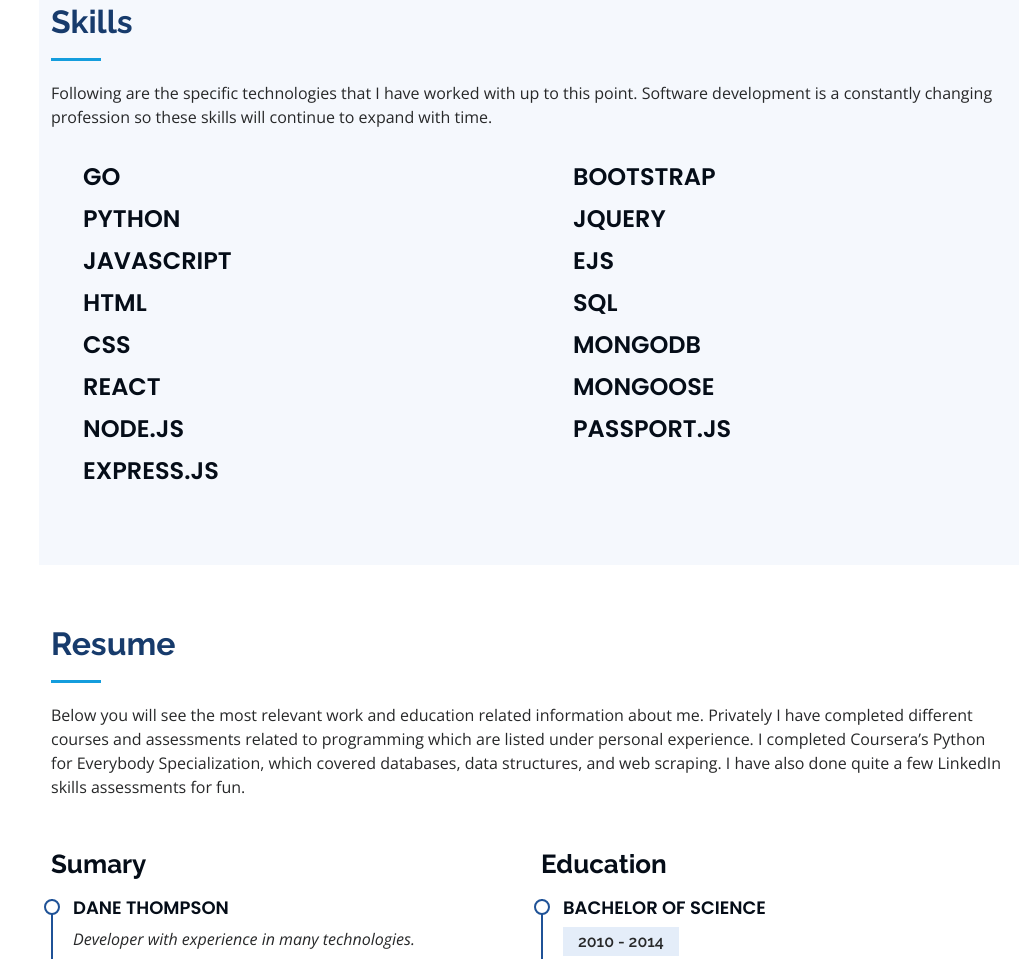
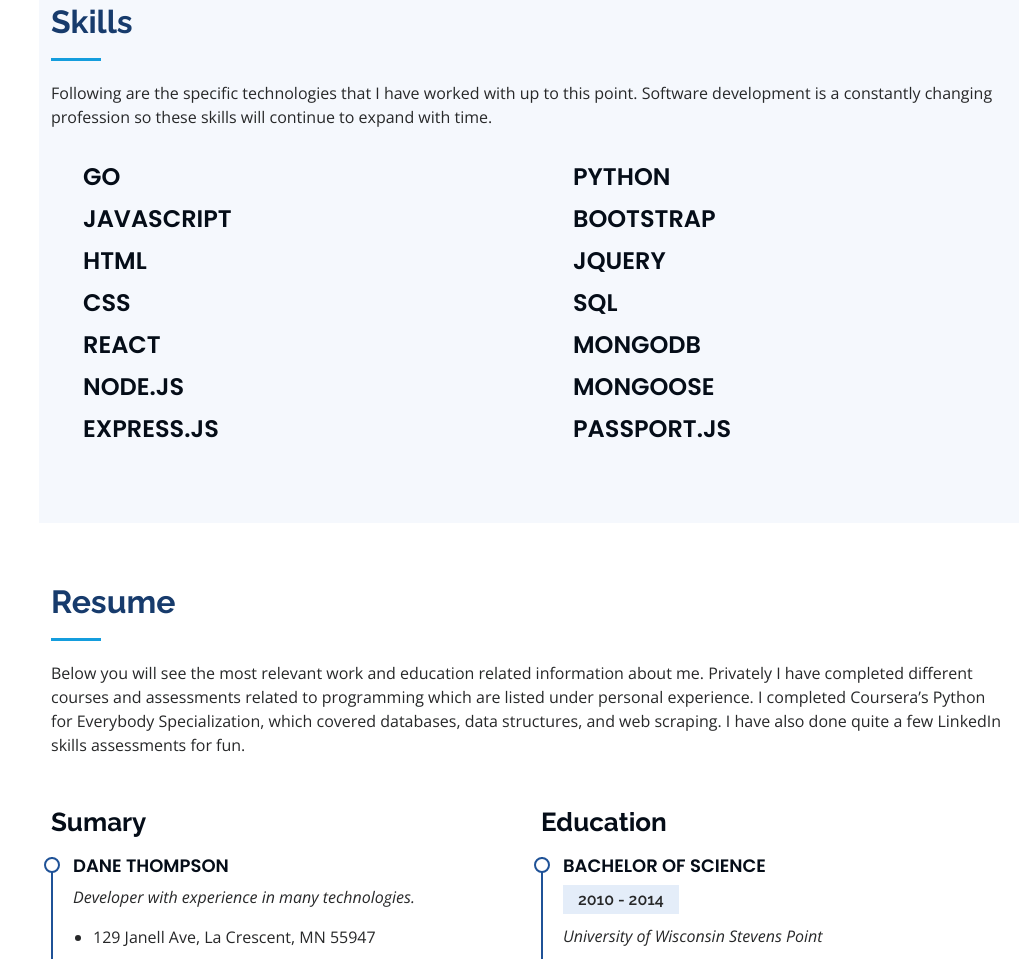
Before and after one commit to DaneCode/Portfolio, a plain HTML site: page index.html in a window 1280 px wide. Shown: the part 1421-2380 px from the top of the page, without its empty margins (261-1280 px from the left). Drawn offline with nearby package versions, Linux system fonts and the light colour scheme.

Commit message:
Update index.html

```diff
--- a/index.html
+++ b/index.html
@@ -123,7 +123,6 @@
 
             <ul>
               <li class="skills-li">Go</li>
-              <li class="skills-li">Python</li>
               <li class="skills-li">Javascript</li>
               <li class="skills-li">HTML</li>
               <li class="skills-li">CSS</li>
@@ -136,9 +135,9 @@
 
           <div class="col-lg-6" data-aos="fade-up">
             <ul>
+              <li class="skills-li">Python</li>
               <li class="skills-li">Bootstrap</li>
               <li class="skills-li">JQuery</li>
-              <li class="skills-li">EJS</li>
               <li class="skills-li">SQL</li>
               <li class="skills-li">MongoDB</li>
               <li class="skills-li">Mongoose</li>
```
